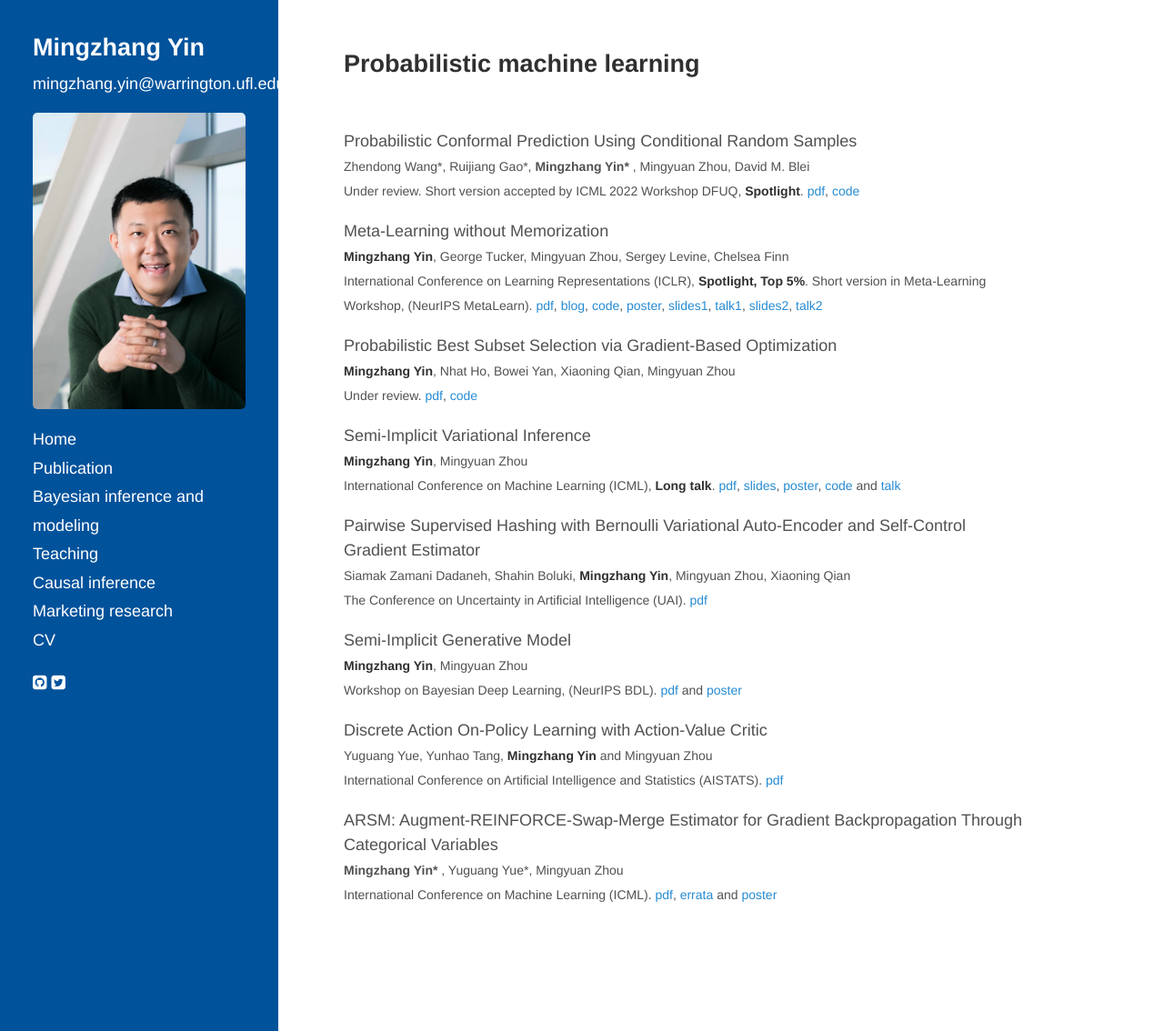
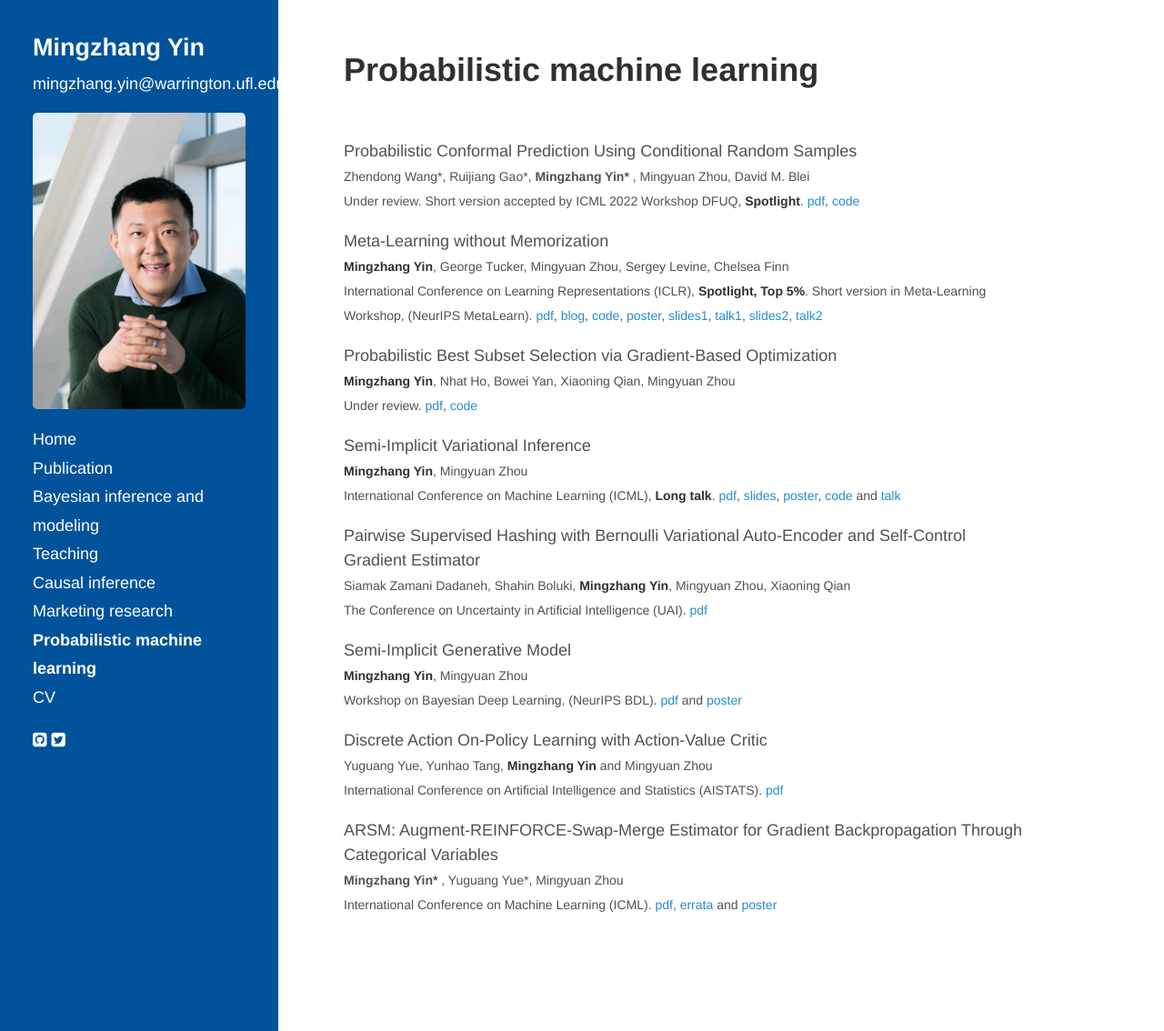
Before and after one commit to mingzhang-yin/mingzhang-yin.github.io, a Jekyll site: the page built from pubs/pml.md, in a window 1280 px wide and 1134 px high. Shown: the whole window at 91% size. Built offline with Jekyll 4.4.1, drawn with Linux system fonts in a browser that asks for light colours; nearby versions of some CDN libraries; a style sheet for code colours, icons or effects is not loaded; some of the changed lines change nothing that is shown.

Commit message:
Update pml.md

```diff
--- a/pubs/pml.md
+++ b/pubs/pml.md
@@ -1,7 +1,6 @@
 ---
 title: Probabilistic machine learning
-layout: post
-comments: false
+layout: page
 ---
 
 <br />
```
